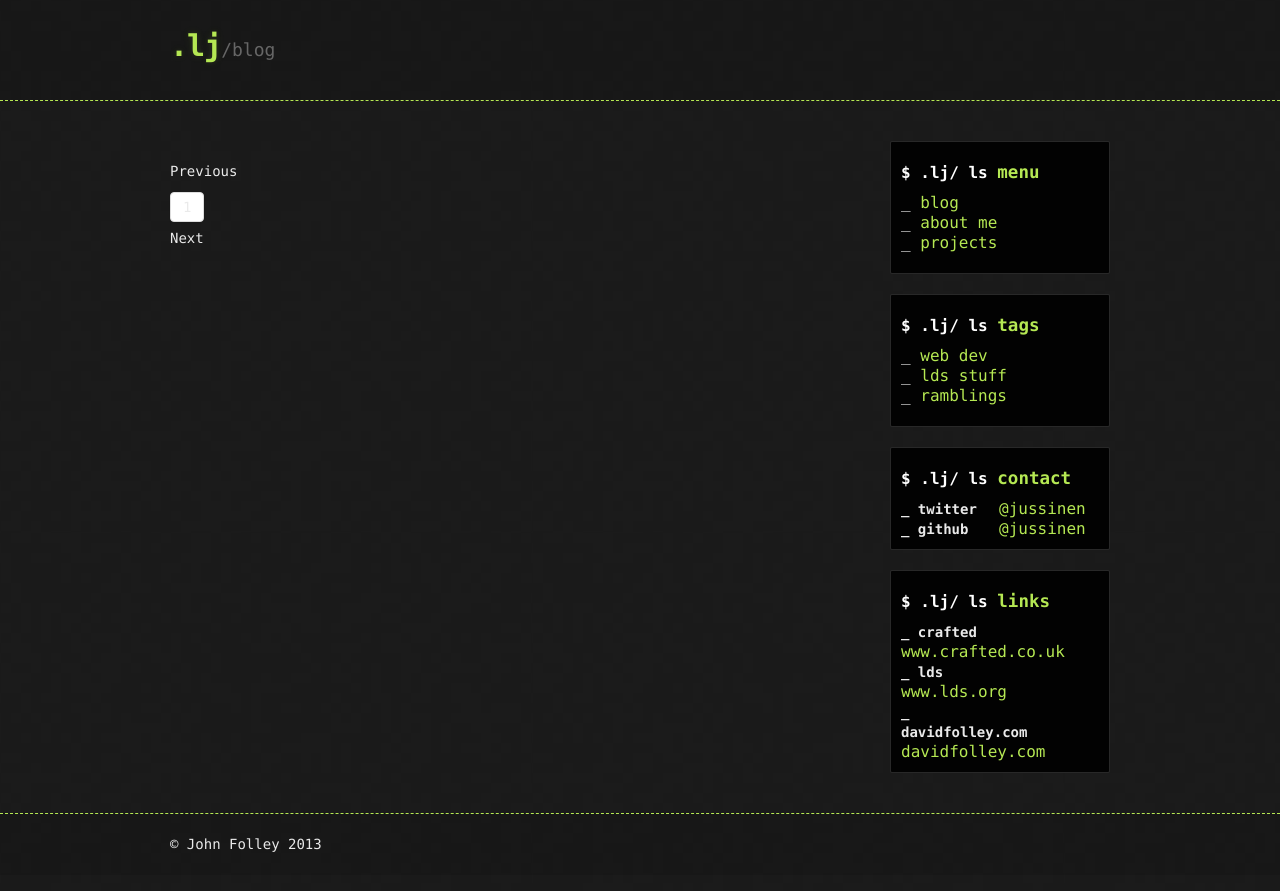
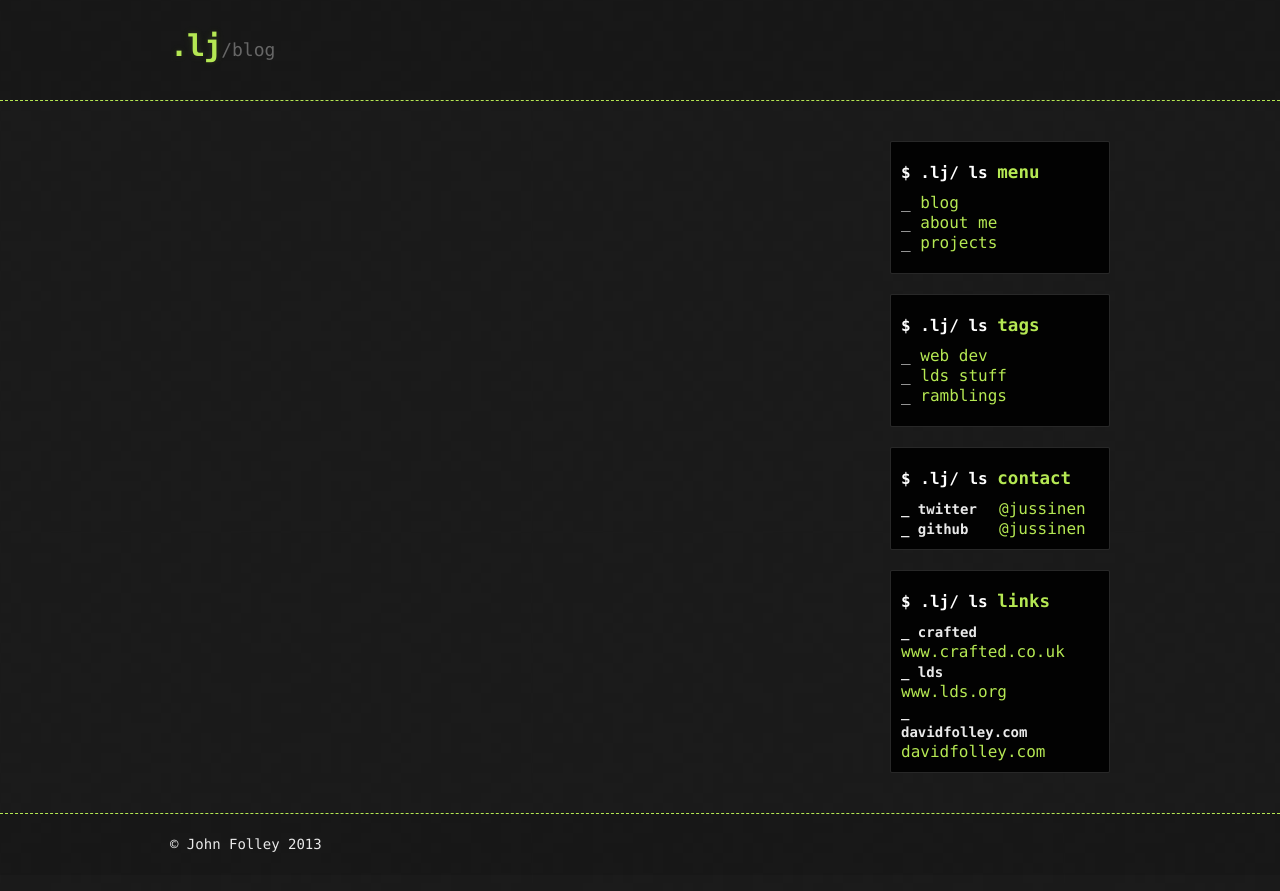
Before and after one commit to jussinen/jussinen.github.com, a Jekyll site: the page built from index.html, in a window 1280 px wide. Shown: the top 891 px of the page. Built offline with Jekyll 4.4.1, drawn with Linux system fonts in a browser that asks for light colours; nearby versions of some CDN libraries; Markdown is read by kramdown in place of the engine named in the settings; the list of posts is cut into pages by our own code.

Commit message:
Hide pagination for now

```diff
--- a/index.html
+++ b/index.html
@@ -20,7 +20,7 @@ title: "blog"
 	</span>
 </article>
 {% endfor %}
-<div id="post-pagination" class="pagination">
+<div id="post-pagination" class="pagination" style="display:none">
 
   {% if paginator.previous_page %}
   <p class="previous">
```
